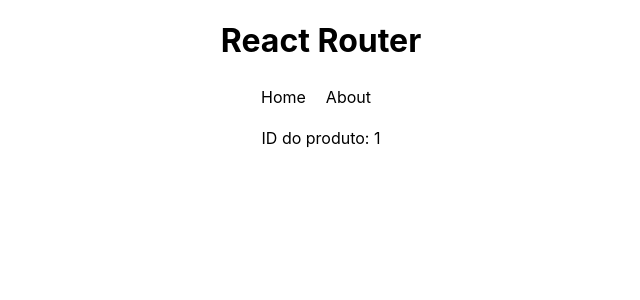
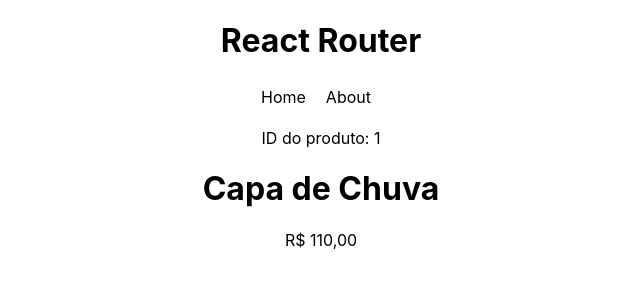
Before and after one commit to jpcchaves/Curso-ReactJS, a React (Create React App) app in the folder 8_ROUTER/react-router/: page /products/1 in a window 1280 px wide. Shown: the top 300 px of the page, without its empty margins (319-959 px from the left). Built offline with nearby package versions, Linux system fonts and the light colour scheme; data requests are answered from the project's data file.

Commit message:
carregando produtos dinamicamente

```diff
--- a/8_ROUTER/react-router/src/pages/Product.jsx
+++ b/8_ROUTER/react-router/src/pages/Product.jsx
@@ -1,13 +1,32 @@
-import { useParams } from 'react-router-dom'
+import { useParams } from "react-router-dom";
+import { useFetch } from "../hooks/useFetch";
 
 const Product = () => {
-    // 4- rota dinamica
-    // o useParams nos trás um objeto com todos os parâmetros da url
-    const {id } = useParams()
+  // 4- rota dinamica
+  // o useParams nos trás um objeto com todos os parâmetros da url
+  const { id } = useParams();
+
+  // 5- carregamento dinâmico individual
+  const url = "http://localhost:4000/products/" + id;
+
+  const { data: product, loading, error } = useFetch(url);
+
+  console.log(product);
+
   return (
     <>
-    <p>ID do produto: {id}</p>
+      <p>ID do produto: {id}</p>
+      {error && (
+        <p>Ocorreu um erro ao carregar o produto.... Tente novamente</p>
+      )}
+      {loading && <p>Carregando...</p>}
+      {product && (
+        <div>
+          <h1>{product.name}</h1>
+          <p>R$ {product.price}</p>
+        </div>
+      )}
     </>
-  )
-}
-export default Product
+  );
+};
+export default Product;
```
